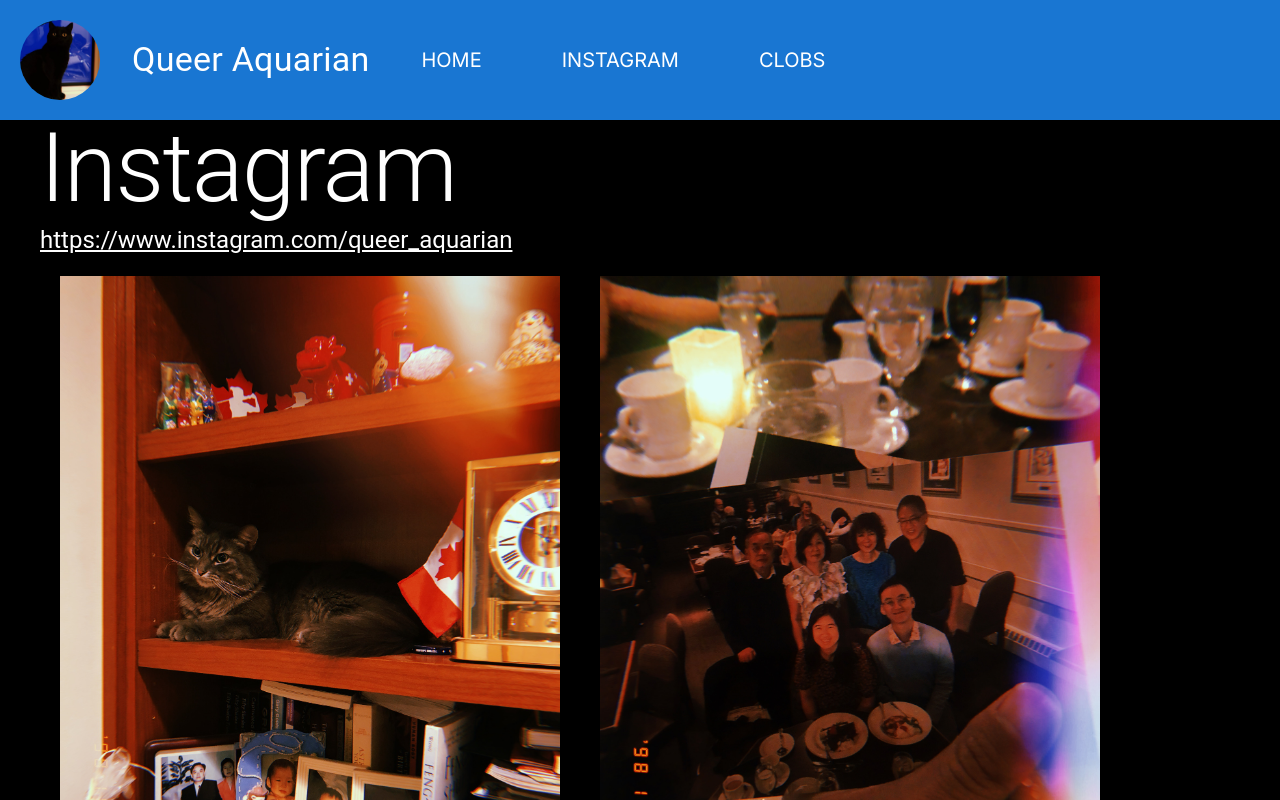
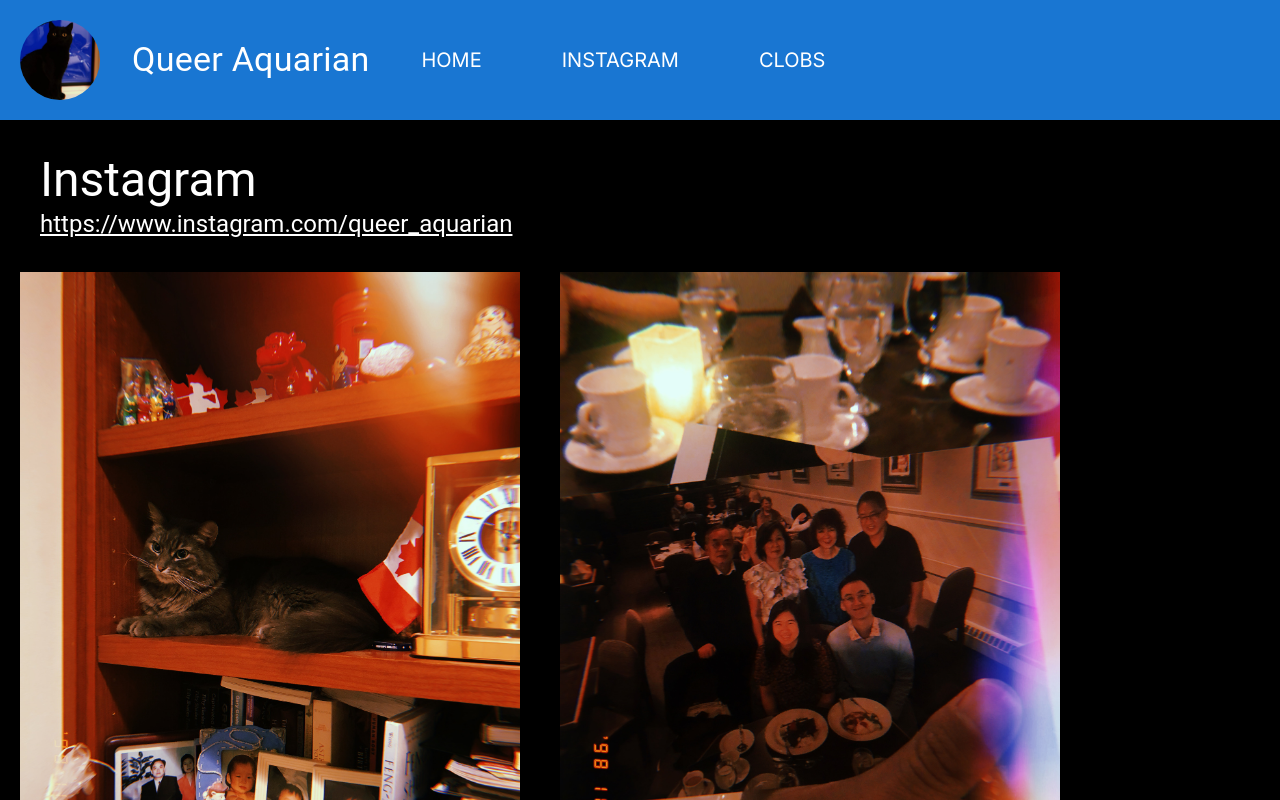
Before and after one commit to zacharylee97/queer-aquarian, a Next.js app: page /instagram in a window 1280 px wide. Shown: the top 800 px of the page. Built offline with nearby package versions, Linux system fonts and the light colour scheme.

Commit message:
Fixed title styling

```diff
--- a/app/clobs/page.tsx
+++ b/app/clobs/page.tsx
@@ -4,7 +4,7 @@ import Image from "next/image";
 
 export default function Clobs() {
   return (
-    <main className="min-h-scree w-screen">
+    <main className="min-h-screen w-screen">
       <Header></Header>
       <Box className="flex flex-col mt-28">
         <Typography className="m-10 mb-3" variant="h3">
--- a/app/instagram/page.tsx
+++ b/app/instagram/page.tsx
@@ -6,17 +6,19 @@ export default function Home() {
   return (
     <main className="min-h-screen w-screen">
       <Header></Header>
-      <Box className="flex flex-col mt-28 mx-10">
-        <Typography variant="h1">
+      <Box className="flex flex-col mt-28">
+        <Box className="m-10 mb-3">
+          <Typography variant="h3">
             Instagram
           </Typography>
-        <Typography variant="h5">
+          <Typography className="mt-3" variant="h5">
             <a href="https://www.instagram.com/queer_aquarian">
               <u>
                 https://www.instagram.com/queer_aquarian
               </u>
             </a>
           </Typography>
+        </Box>
         <InstagramFeed></InstagramFeed>
       </Box>
     </main>
```
Lines whose indentation alone changed are shown as unchanged.
